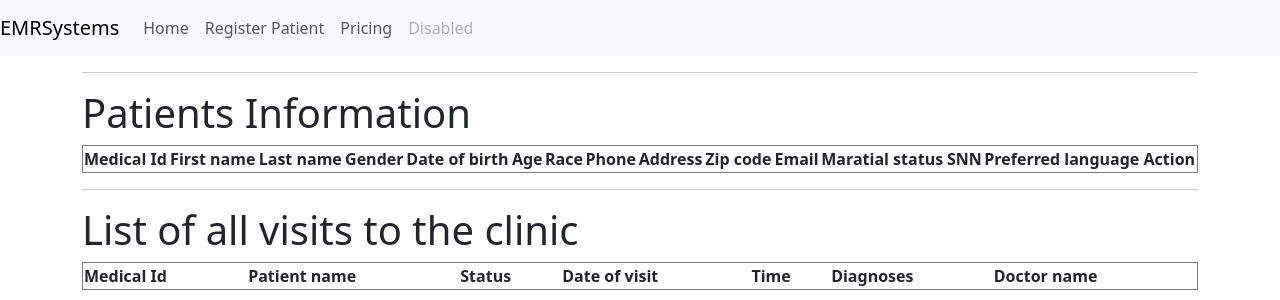
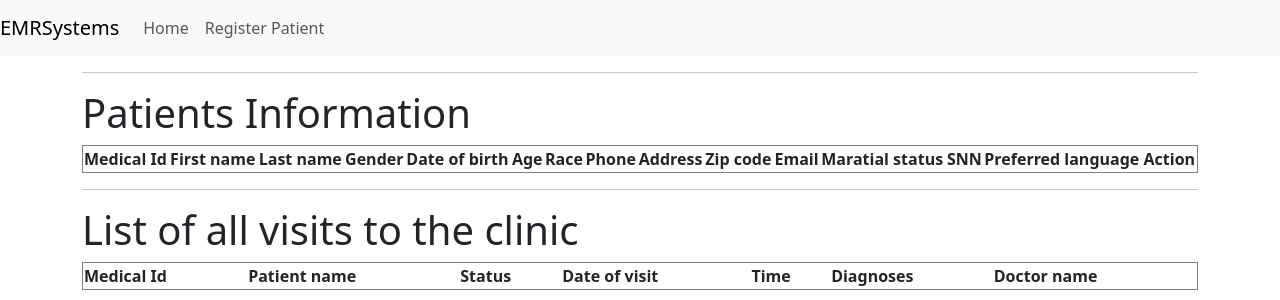
Before and after one commit to tarunchopra14/ITCS-6112-HealthCareAppointmentSystem, a Django app: page / in a window 1280 px wide. Shown: the top 300 px of the page. Run offline with Django 4.2, Linux system fonts and the light colour scheme; lists and menus that the app fills with data are empty.

Commit message:
changing some html

```diff
--- a/emrSystem/templates/navbar.html
+++ b/emrSystem/templates/navbar.html
@@ -11,12 +11,6 @@
         <li class="nav-item">
           <a class="nav-link" href="{% url 'register-patient' %}">Register Patient</a>
         </li>
-        <li class="nav-item">
-          <a class="nav-link" href="#">Pricing</a>
-        </li>
-        <li class="nav-item">
-          <a class="nav-link disabled" href="#">Disabled</a>
-        </li>
       </ul>
     </div>
   </nav>
```
